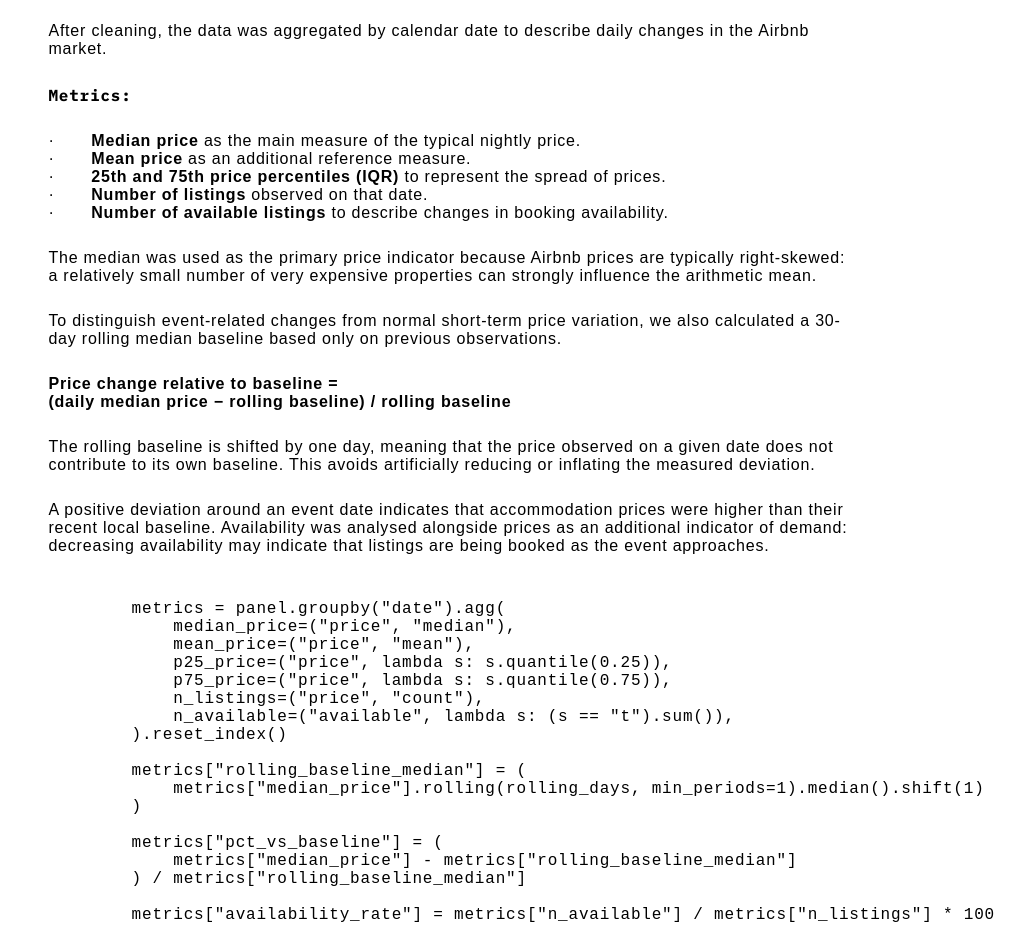
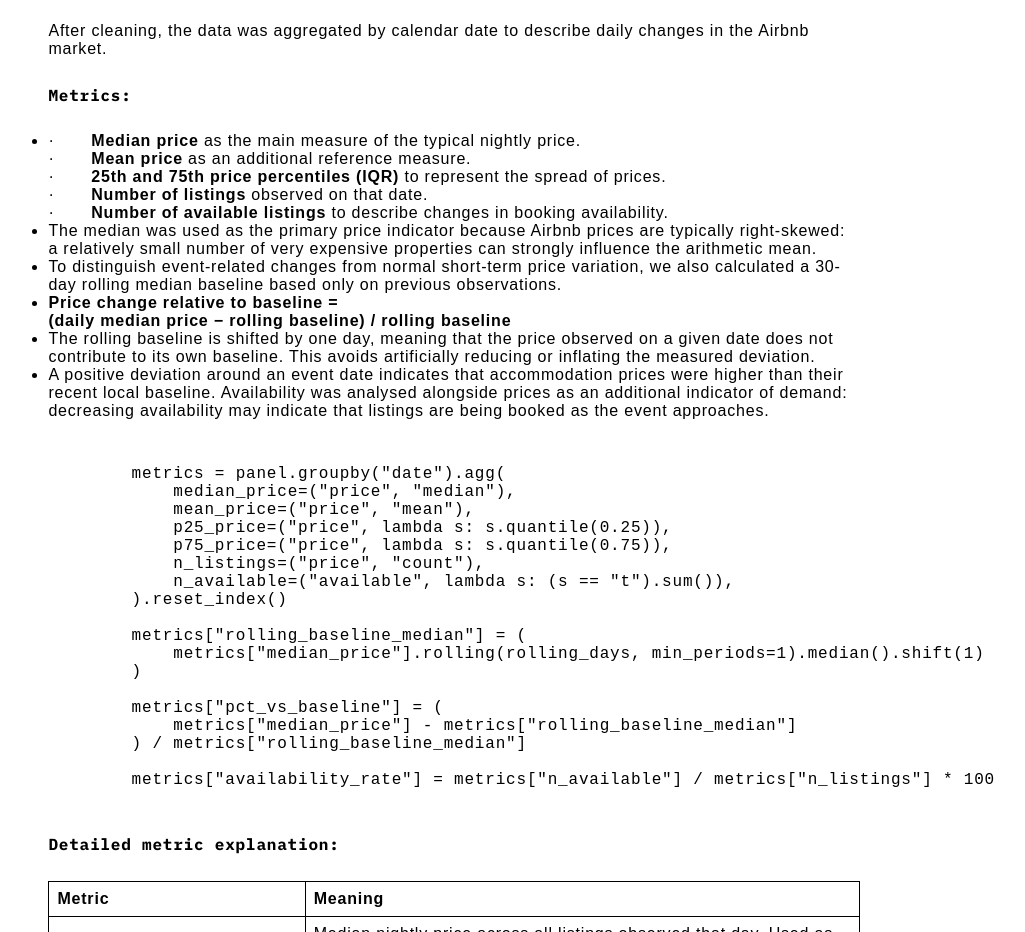
Before and after one commit to ghjez/events_and_rents, a plain HTML site: page methods.html in a window 1280 px wide. Shown: the part 3660-4592 px from the top of the page, without its empty margins (186-1211 px from the left). Drawn offline with Linux system fonts and the light colour scheme.

Commit message:
refactor: metrics list

```diff
--- a/methods.html
+++ b/methods.html
@@ -114,12 +114,14 @@
         <h2>Data Analysis</h2>
         <p>After cleaning, the data was aggregated by calendar date to describe daily changes in the Airbnb market.</p>
         <h4>Metrics:</h4>
-        <p>·       <strong>Median price</strong> as the main measure of the typical nightly price.<br>·       <strong>Mean price</strong> as an additional reference measure.<br>·       <strong>25th and 75th price percentiles (IQR)</strong> to represent the spread of prices.<br>·       <strong>Number of listings</strong> observed on that date.<br>·       <strong>Number of available listings</strong> to describe changes in booking availability.</p>
-        <p>The median was used as the primary price indicator because Airbnb prices are typically right-skewed: a relatively small number of very expensive properties can strongly influence the arithmetic mean.</p>
-        <p>To distinguish event-related changes from normal short-term price variation, we also calculated a 30-day rolling median baseline based only on previous observations.</p>
-        <p><strong>Price change relative to baseline =<br>(daily median price − rolling baseline) / rolling baseline</strong></p>
-        <p>The rolling baseline is shifted by one day, meaning that the price observed on a given date does not contribute to its own baseline. This avoids artificially reducing or inflating the measured deviation.</p>
-        <p>A positive deviation around an event date indicates that accommodation prices were higher than their recent local baseline. Availability was analysed alongside prices as an additional indicator of demand: decreasing availability may indicate that listings are being booked as the event approaches.</p>
+        <ul>
+        <li>·       <strong>Median price</strong> as the main measure of the typical nightly price.<br>·       <strong>Mean price</strong> as an additional reference measure.<br>·       <strong>25th and 75th price percentiles (IQR)</strong> to represent the spread of prices.<br>·       <strong>Number of listings</strong> observed on that date.<br>·       <strong>Number of available listings</strong> to describe changes in booking availability.</li>
+        <li>The median was used as the primary price indicator because Airbnb prices are typically right-skewed: a relatively small number of very expensive properties can strongly influence the arithmetic mean.</li>
+        <li>To distinguish event-related changes from normal short-term price variation, we also calculated a 30-day rolling median baseline based only on previous observations.</li>
+        <li><strong>Price change relative to baseline =<br>(daily median price − rolling baseline) / rolling baseline</strong></li>
+        <li>The rolling baseline is shifted by one day, meaning that the price observed on a given date does not contribute to its own baseline. This avoids artificially reducing or inflating the measured deviation.</li>
+        <li>A positive deviation around an event date indicates that accommodation prices were higher than their recent local baseline. Availability was analysed alongside prices as an additional indicator of demand: decreasing availability may indicate that listings are being booked as the event approaches.</li>
+      </ul>
         <pre><code class="language-python">
         metrics = panel.groupby(&quot;date&quot;).agg(
             median_price=(&quot;price&quot;, &quot;median&quot;),
```
